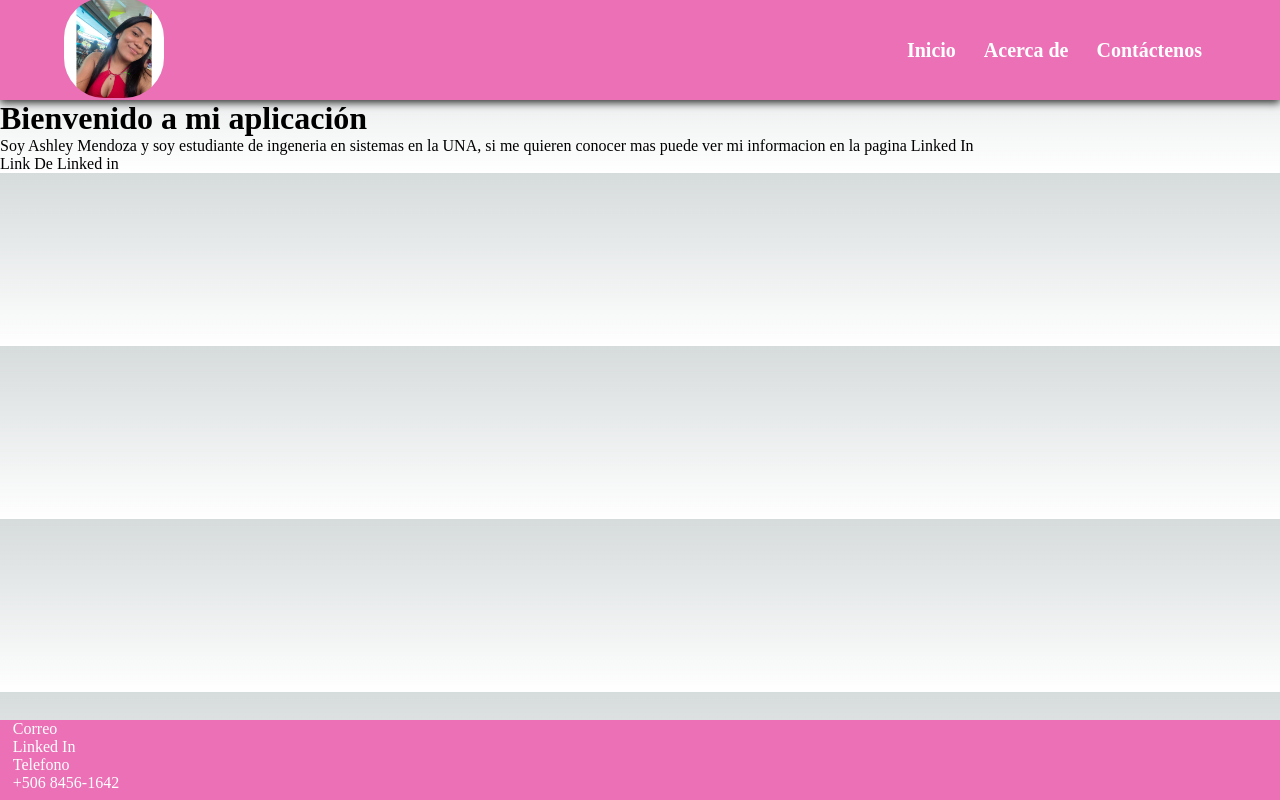
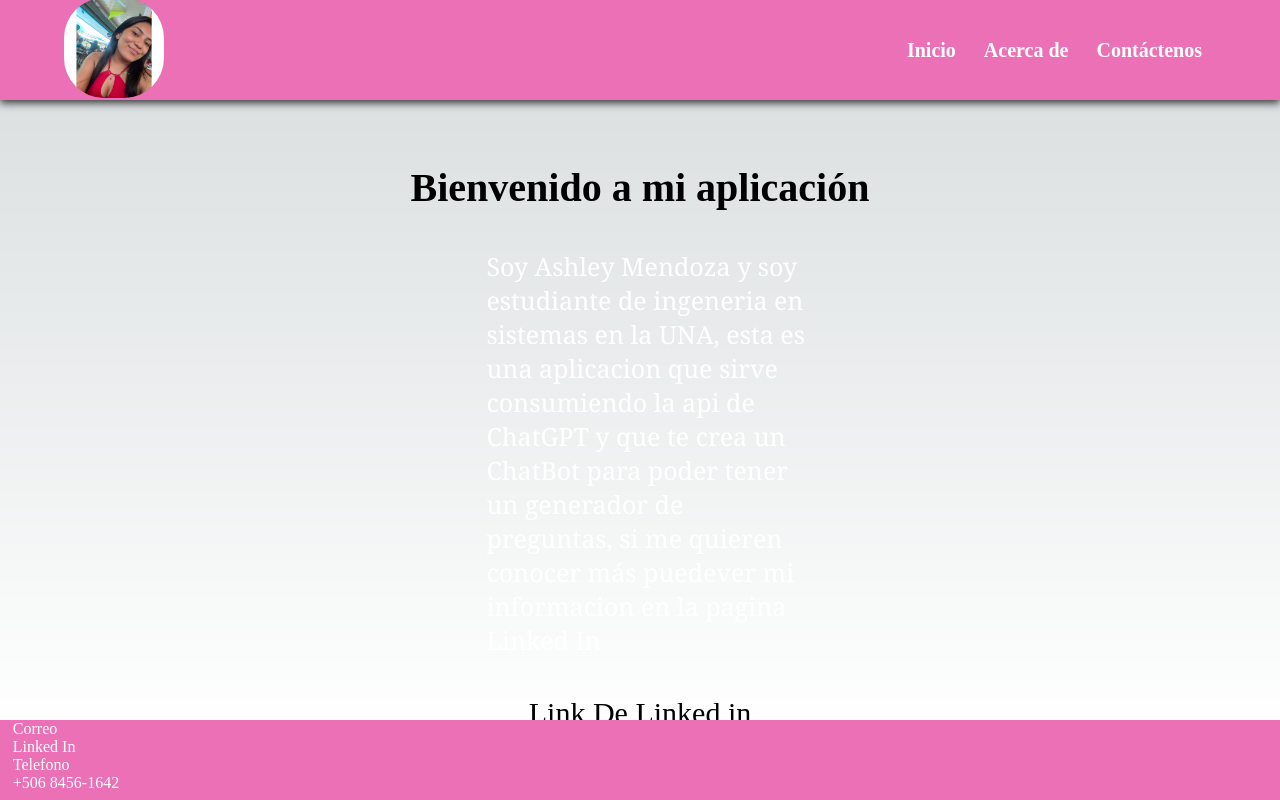
Before and after one commit to Ashl3yV/Examen2_ChatBot, a Next.js app: page /about in a window 1280 px wide. Built offline with nearby package versions, Linux system fonts and the light colour scheme.

Commit message:
start of development for the code to consume the api

```diff
--- a/src/pages/about.tsx
+++ b/src/pages/about.tsx
@@ -5,19 +5,22 @@ import Page_footer from '@/components/footer'
 const Presentatation = () => {
   return (
     <>
-    <header>
+      <header>
         <Page_header></Page_header>
       </header>
-    <div id='Acerca'>
-      <h1 className="font-bold"> Bienvenido a mi aplicación</h1>
-      <p>Soy Ashley Mendoza y soy estudiante de ingeneria en sistemas en la UNA, si me quieren conocer mas puede
-        ver mi informacion en la pagina Linked In</p>
-      <ul>
-        <li><a href="https://www.linkedin.com/in/ashley-mendoza-317711274/">Link De Linked in</a></li>
-      </ul>
+      <div >
+        <h1 className="company-about"> Bienvenido a mi aplicación</h1>
 
-    </div>
-    <footer>
+        <p className="contain">Soy Ashley Mendoza y soy estudiante de ingeneria en sistemas en la UNA,
+          esta es una aplicacion que sirve consumiendo la api de ChatGPT y que te crea un ChatBot para poder tener un
+          generador de preguntas,
+          si me quieren conocer más puedever mi informacion en la pagina Linked In</p>
+        <ul>
+          <li className="company-end"><a href="https://www.linkedin.com/in/ashley-mendoza-317711274/">Link De Linked in</a></li>
+        </ul>
+
+      </div>
+      <footer>
         <Page_footer></Page_footer>
       </footer>
     </>
--- a/src/styles/globals.css
+++ b/src/styles/globals.css
@@ -151,14 +151,34 @@ a {
 
 .company-name {
   font-size: 40px;
-  font-weight: bold;
-  display: inline-block;
-  animation: glowingText 2s ease-in-out infinite;
+  margin-top: 5%;
+  display: flex;
+  justify-content: center;
+
 }
 
 .nav-home {
-  display: flex;
-  justify-content: center;
   padding-bottom: 1%;
   margin-top: 1%;
 }
+
+.company-about{
+  font-size: 40px;
+  margin-top: 5%;
+  display: flex;
+  justify-content: center;
+}
+
+.contain{
+  width: 25%;
+  margin: 3% auto 3% 38%;
+  font-size: 25px;
+  color: #FFFFFF;
+  font-family: Georgia, 'Times New Roman', Times, serif;
+}
+
+.company-end{
+  display: flex;
+  justify-content: center;
+  font-size: 30px;
+}
```
Also changed, not shown: src/pages/index.tsx (+3 -5 lines).
